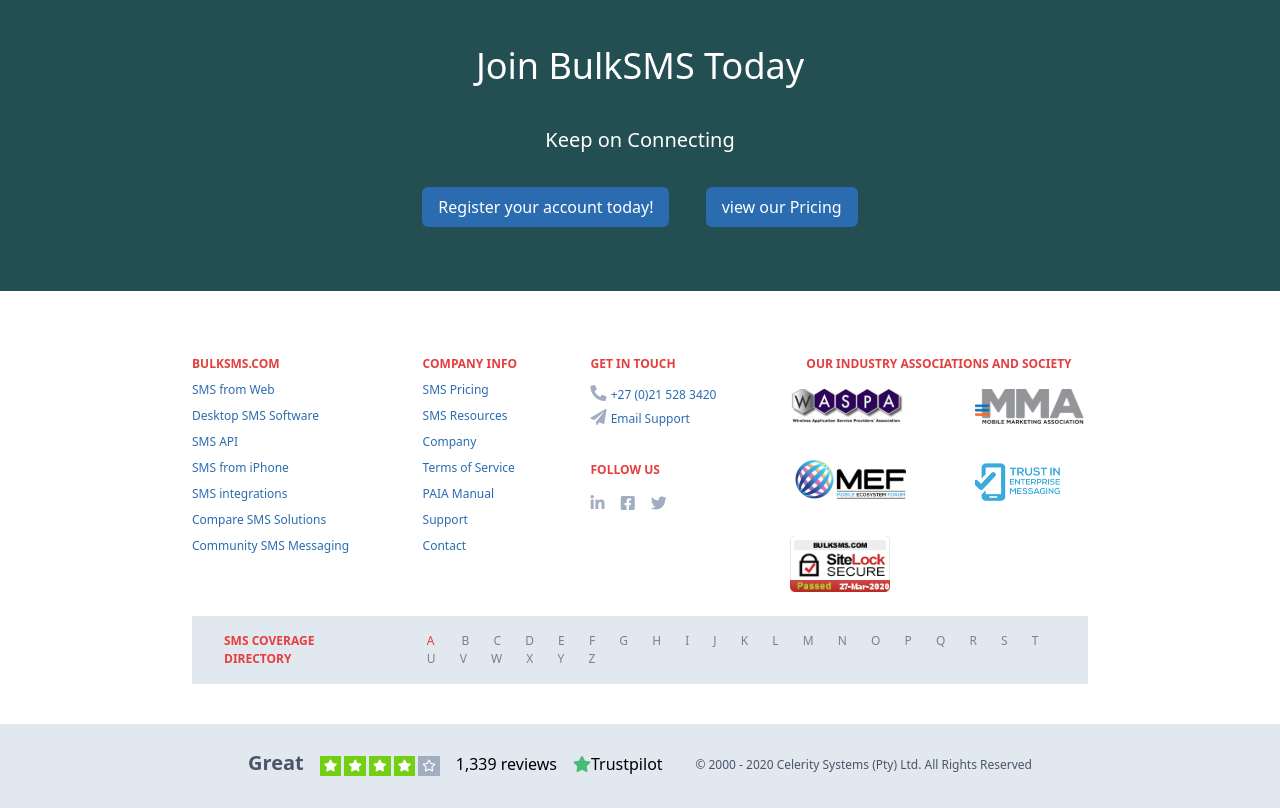
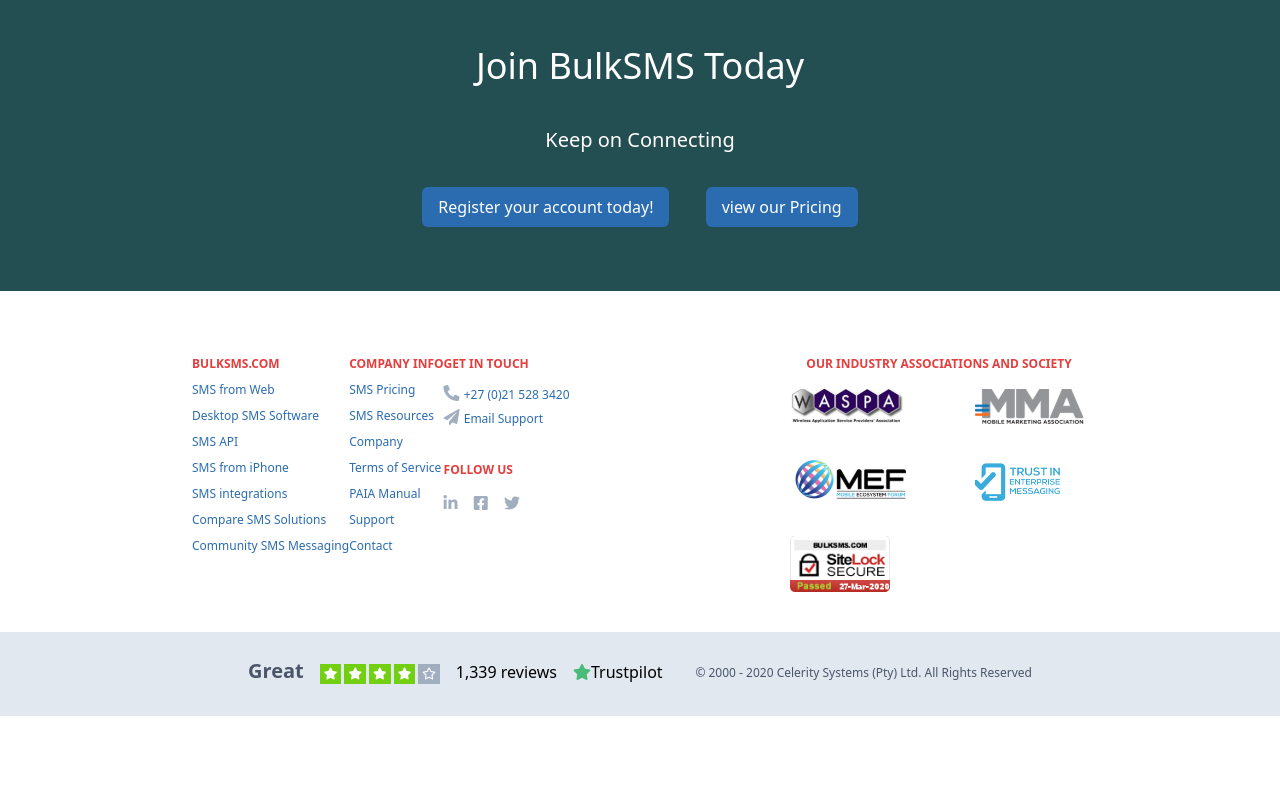
Before and after one commit to cixwarearun/php-second-day-task, a PHP site: page / in a window 1280 px wide. Shown: the part 3910-4718 px from the top of the page. After the commit the page ends 4626 px from the top, so only its background shows below. Run offline with PHP 8.4, Linux system fonts and the light colour scheme; some libraries are stand-ins or nearby versions.

Commit message:
bulksms completed for laptop view , responsiveness for other views is remaining

```diff
--- a/coronaTask/index.php
+++ b/coronaTask/index.php
@@ -488,6 +488,7 @@
     </section>
     <section>
             <div class="mt-16 mx-48 flex justify-between">
+            <div class="flex">
                 <div class="flex flex-col text-blue-700 text-xs">
                     <a class="text-red-600 font-semibold" href="bulsms.html"> BULKSMS.COM</a>
                     <a class="mt-2" href="#">SMS from Web</a>
@@ -519,11 +520,11 @@
                         <i class="fab fa-twitter text-gray-500"></i>
                     </div>
                 </div>
-
+            </div>
             <div>
                 <div class="text-red-600 text-xs text-center font-semibold">
                     OUR INDUSTRY ASSOCIATIONS AND SOCIETY
-                 </div>
+                </div>
                 <div class="flex justify-between mt-4">
                     <div>
                         <img src="png/wasp.png" alt="wasp">
@@ -540,7 +541,7 @@
          </div>
     </section>
     <section>
-        <div class="mx-48 mt-6 text-xs bg-gray-300 flex px-8 p-4">
+        <div class= " hidden mx-48 mt-6 text-xs bg-gray-300 flex px-8 p-4">
             <div class="text-red-600 font-semibold ">
                 SMS COVERAGE DIRECTORY
             </div>
@@ -557,8 +558,8 @@
         </div>
     </section>
     <section class="bg-gray-300">
-        <div class="flex mx-56 mt-10 p-6 justify-between">
-            <div class="flex">
+        <div class="  mt-10 text-center p-6 xl:mx-56 xl:flex xl:justify-between">
+            <div class="flex justify-center ">
                 <div class="text-xl font-semibold text-gray-700">Great</div>
                 <div class=" text-white text-xs my-2 ml-4">
                     <i class=" icon-color fas fa-star  p-1" style="background-color:#73CF11;"> </i>
```
